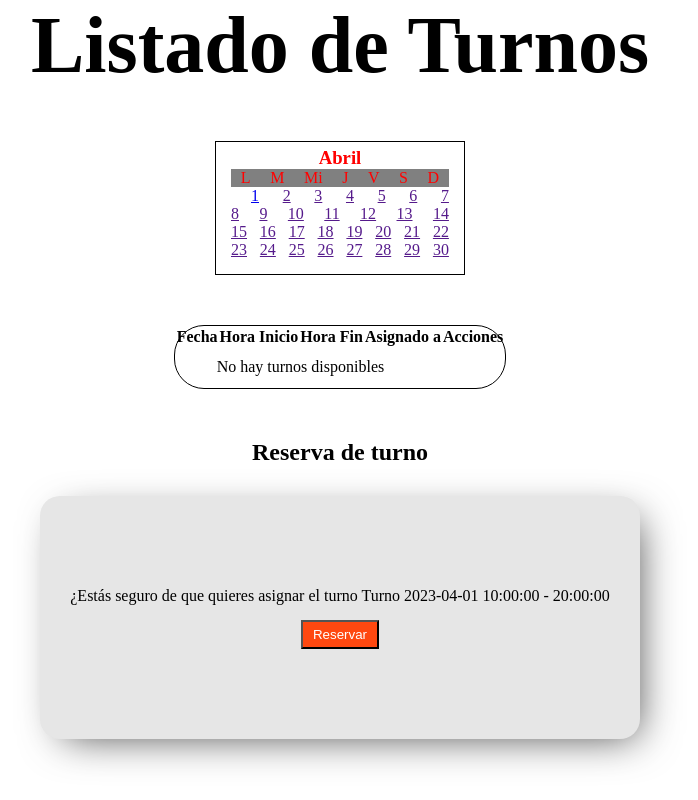
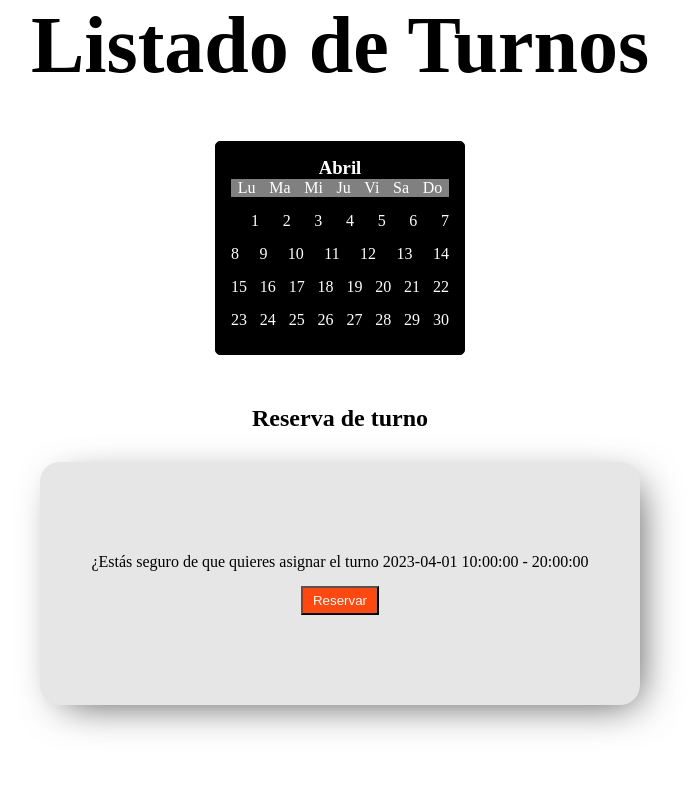
Before and after one commit to rodrigoMRAM/turnero, a Django app: page /asignar/2/ in a window 1280 px wide. Shown: the whole page, without its empty margins (300-998 px from the left). Run offline with Django 4.2, Linux system fonts and the light colour scheme; a user stored in the database is signed in; data comes from the database, SQL or seed files in the repository; both versions use the stored data as it was after the commit.

Commit message:
cambios varios 4 reservas por dia

```diff
--- a/Turnos/models.py
+++ b/Turnos/models.py
@@ -27,7 +27,7 @@ class Turno(models.Model):
     activo = models.BooleanField(default=True)
 
     def __str__(self):
-        return f'Turno {self.fecha} {self.hora_inicio} - {self.hora_fin}'
+        return f'{self.fecha} {self.hora_inicio} - {self.hora_fin}'
 
 
 class Dia(models.Model):
--- a/Turnos/static/Turnos/css/style.css
+++ b/Turnos/static/Turnos/css/style.css
@@ -8,34 +8,43 @@
     justify-content: center;
     margin: 0 auto;
     border: 1px solid black;
-    padding: 5px 15px 15px 15px;
+    border-radius: 5px;
+    padding: 15px 15px 25px 15px;
     text-align: center;
     flex-direction: column;
     width: 250px;
-
-    color: red;
+    background-color: black;
+    color: white;
     z-index: 200;
+}
+.dia a{
+    color: white;
+    text-decoration: none;
 }
 
 .primero{
     display: flex;
     justify-content: space-between;
+    margin-top: 15px;
 }
 .primero a{
-
+    text-decoration: none;
     margin-left: 20px;
 }
 .segundo{
     display: flex;
     justify-content: space-between;
+    margin-top: 15px;
 }
 .cuarto{
     display: flex;
     justify-content: space-between;
+    margin-top: 15px;
 }
 .tercero{
     display: flex;
     justify-content: space-between;
+    margin-top: 15px;
 }
 /* .segundo a{
     margin-left: 15px;
@@ -126,5 +135,33 @@ tbody td{
 
 table{
     border: 1px solid black;
-    border-radius: 30px;
+    border-radius: 5px;
 }
+
+.topLista{
+    padding: 5px 0;
+    background-color: black;
+    color: white;
+    font-family: 'Lucida Sans', 'Lucida Sans Regular', 'Lucida Grande', 'Lucida Sans Unicode', Geneva, Verdana, sans-serif;
+    font-weight: 100;
+    text-align: left;
+
+}
+
+.flex ul{
+    display: flex;
+    flex-direction: row;
+
+}
+ul li{
+    width: 200px;
+}
+.tabla{
+    width: 800px;
+}
+.filtroDiv th{
+    padding-left: 5px;
+}
+tr:nth-child(2), tr:nth-child(4){
+    background-color: rgb(238, 238, 238);
+}
--- a/Turnos/templates/Turnos/turnos.html
+++ b/Turnos/templates/Turnos/turnos.html
@@ -13,105 +13,64 @@
         <div class="dia">
             <h3>Abril</h3>
         <div class="semana">
-            <p>L</p>
-            <p>M</p>
+            <p>Lu</p>
+            <p>Ma</p>
             <p>Mi</p>
-            <p>J</p>
-            <p>V</p>
-            <p>S</p>
-            <p>D</p>
+            <p>Ju</p>
+            <p>Vi</p>
+            <p>Sa</p>
+            <p>Do</p>
         </div>
         <div class="primero">
-            <a class="1" href="{% url 'recolecta'%}">1</a>
-            <a class="2" href="">2</a>
-            <a class="3" href="">3</a>
-            <a class="4" href="">4</a>
-            <a class="5" href="">5</a>
-            <a class="6" href="">6</a>
-            <a class="7" href="">7</a>
+            <a class="1" href="{% url 'recolecta' "2023-04-01"%}">1</a>
+            <a class="2" href="{% url 'recolecta' "2023-04-02"%}">2</a>
+            <a class="3" href="{% url 'recolecta' "2023-04-03"%}">3</a>
+            <a class="4" href="{% url 'recolecta' "2023-04-04"%}">4</a>
+            <a class="5" href="{% url 'recolecta' "2023-04-05"%}">5</a>
+            <a class="6" href="{% url 'recolecta' "2023-04-06"%}">6</a>
+            <a class="7" href="{% url 'recolecta' "2023-04-07"%}">7</a>
 
         </div>
         <div class="segundo">
-            <a class="8" href="">8</a>
-            <a class="9" href="">9</a>
-            <a class="10" href="">10</a>
-            <a class="11" href="">11</a>
-            <a class="12" href="">12</a>
-            <a class="13" href="">13</a>
-            <a class="14" href="">14</a>
+            <a class="8" href="{% url 'recolecta' "2023-04-08"%}">8</a>
+            <a class="9" href="{% url 'recolecta' "2023-04-09"%}">9</a>
+            <a class="10" href="{% url 'recolecta' "2023-04-10"%}">10</a>
+            <a class="11" href="{% url 'recolecta' "2023-04-11"%}">11</a>
+            <a class="12" href="{% url 'recolecta' "2023-04-12"%}">12</a>
+            <a class="13" href="{% url 'recolecta' "2023-04-13"%}">13</a>
+            <a class="14" href="{% url 'recolecta' "2023-04-14"%}">14</a>
 
         </div>
         <div class="tercero">
-            <a class="15" href="">15</a>
-            <a class="16" href="">16</a>
-            <a class="17" href="">17</a>
-            <a class="18" href="">18</a>
-            <a class="19" href="">19</a>
-            <a class="20" href="">20</a>
-            <a class="21" href="">21</a>
-            <a class="22" href="">22</a>
+            <a class="15" href="{% url 'recolecta' "2023-04-15"%}">15</a>
+            <a class="16" href="{% url 'recolecta' "2023-04-16"%}">16</a>
+            <a class="17" href="{% url 'recolecta' "2023-04-17"%}">17</a>
+            <a class="18" href="{% url 'recolecta' "2023-04-18"%}">18</a>
+            <a class="19" href="{% url 'recolecta' "2023-04-19"%}">19</a>
+            <a class="20" href="{% url 'recolecta' "2023-04-20"%}">20</a>
+            <a class="21" href="{% url 'recolecta' "2023-04-21"%}">21</a>
+            <a class="22" href="{% url 'recolecta' "2023-04-22"%}">22</a>
 
         </div>
         <div class="cuarto">
-            <a class="23" href="">23</a>
-            <a class="24" href="">24</a>
-        <a class="25" href="">25</a>
-        <a class="26" href="">26</a>
-        <a class="27" href="">27</a>
-        <a class="28" href="">28</a>
-        <a class="29" href="">29</a>
-        <a class="30" href="">30</a>
+            <a class="23" href="{% url 'recolecta' "2023-04-23"%}">23</a>
+            <a class="24" href="{% url 'recolecta' "2023-04-24"%}">24</a>
+        <a class="25" href="{% url 'recolecta' "2023-04-25"%}">25</a>
+        <a class="26" href="{% url 'recolecta' "2023-04-26"%}">26</a>
+        <a class="27" href="{% url 'recolecta' "2023-04-27"%}">27</a>
+        <a class="28" href="{% url 'recolecta' "2023-04-28"%}">28</a>
+        <a class="29" href="{% url 'recolecta' "2023-04-29"%}">29</a>
+        <a class="30" href="{% url 'recolecta' "2023-04-30"%}">30</a>
     </div>
         </div>
 
-    <div class="container">
 
-        <table>
-            <thead>
-                <tr>
-                    <th>Fecha</th>
-                    <th>Hora Inicio</th>
-                    <th>Hora Fin</th>
-                    <th>Asignado a</th>
-                    <th>Acciones</th>
-        </tr>
-      </thead>
-      <tbody>
-          {% for turno in turnos %}
-          <tr>
-              <td>{{ turno.fecha }}</td>
-              <td>{{ turno.hora_inicio }}</td>
-              <td>{{ turno.hora_fin }}</td>
-              {% if turno.asignado_a %}
-              <td>{{ turno.asignado_a.username}}</td>
-              {% else %}
-              <td>Disponible</td>
-              {% endif %}
-
-              <td>
-                  <form method="post">
-                      {% if turno.activo %}
-                <a class="btn"  href="{% url 'Asignar' turno.id %}">Asignar</a>
-                {% endif %}
-                {% if not turno.activo and turno.asignado_a.username == user.username%}
-                <a class="btn-red"href="{% url 'Eliminar' turno.id %}">Eliminar Reserva</a>
-                {% endif %}
-            </form>
-            </td>
-          </tr>
-        {% empty %}
-        <tr>
-            <td colspan="5">No hay turnos disponibles</td>
-        </tr>
-        {% endfor %}
-    </tbody>
-</table>
-</div>
 
 {% block Asignar %}
     {% endblock Asignar %}
     {% block Cancelar %}
     {% endblock Cancelar %}
+    {% block Turnos %}{% endblock Turnos %}
 
 </body>
 </html>
--- a/Turnos/urls.py
+++ b/Turnos/urls.py
@@ -44,5 +44,6 @@ urlpatterns = [
         path('', listar_turnos, name="Listar"),
         path('asignar/<id>/', asignar_turno, name="Asignar"),
         path('eliminar/<id>/', eliminar_reserva, name="Eliminar"),
-        path('recolectando/', recolectando, name="recolecta")
+        path('recolectando/<id>', recolectando, name="recolecta"),
+        path('prueba/', prueba, name="prueba")
 ]
--- a/Turnos/views.py
+++ b/Turnos/views.py
@@ -200,7 +200,8 @@ def eliminar_reserva(request, id):
             turno.asignado_a = None
             turno.activo = True
             turno.save()
-            render(request,'Turnos/confirm_delete_reserve.html')
+            mensaje = "Se elimino correctamente"
+            render(request,'Turnos/confirm_delete_reserve.html' )
         else:
             messages.warning(request, f'El turno {turno} ya está asignado a {turno.asignado_a.username}')
         return redirect('Listar')
@@ -208,6 +209,15 @@ def eliminar_reserva(request, id):
 
 
 
-def recolectando(request):
-    turno = Turno.objects.filter(fecha__startswith="10")
-    return render(request ,'Turnos/filtro.html', {"turno":turno})
+def recolectando(request, id):
+    horaInicio=  Turno.objects.filter(fecha__startswith=id)
+    return render(request ,'Turnos/filtro.html' , {"horaInicio": horaInicio})
+# , {"turno":turno}
+
+def prueba(request):
+    lista = ["09" , "10", "12", "14"]
+    dias = ["1","2","3","4","5","6","7","8","9","10","11","12","13","14","15","16","17","18","19","20","21","22","23","24","25","26","27","28","29","30"]
+    for l in dias:
+        for x in range(4):
+            h=  Turno(fecha=f"2023-04-{l}",hora_inicio=lista[x], hora_fin="20", asignado_a=None, activo=True)
+            h.save()
```
Also changed, not shown: Turnos/templates/Turnos/filtradoTeemplate.html (added, +43 -0 lines), Turnos/templates/Turnos/filtro.html (+47 -14 lines), db.sqlite3.
